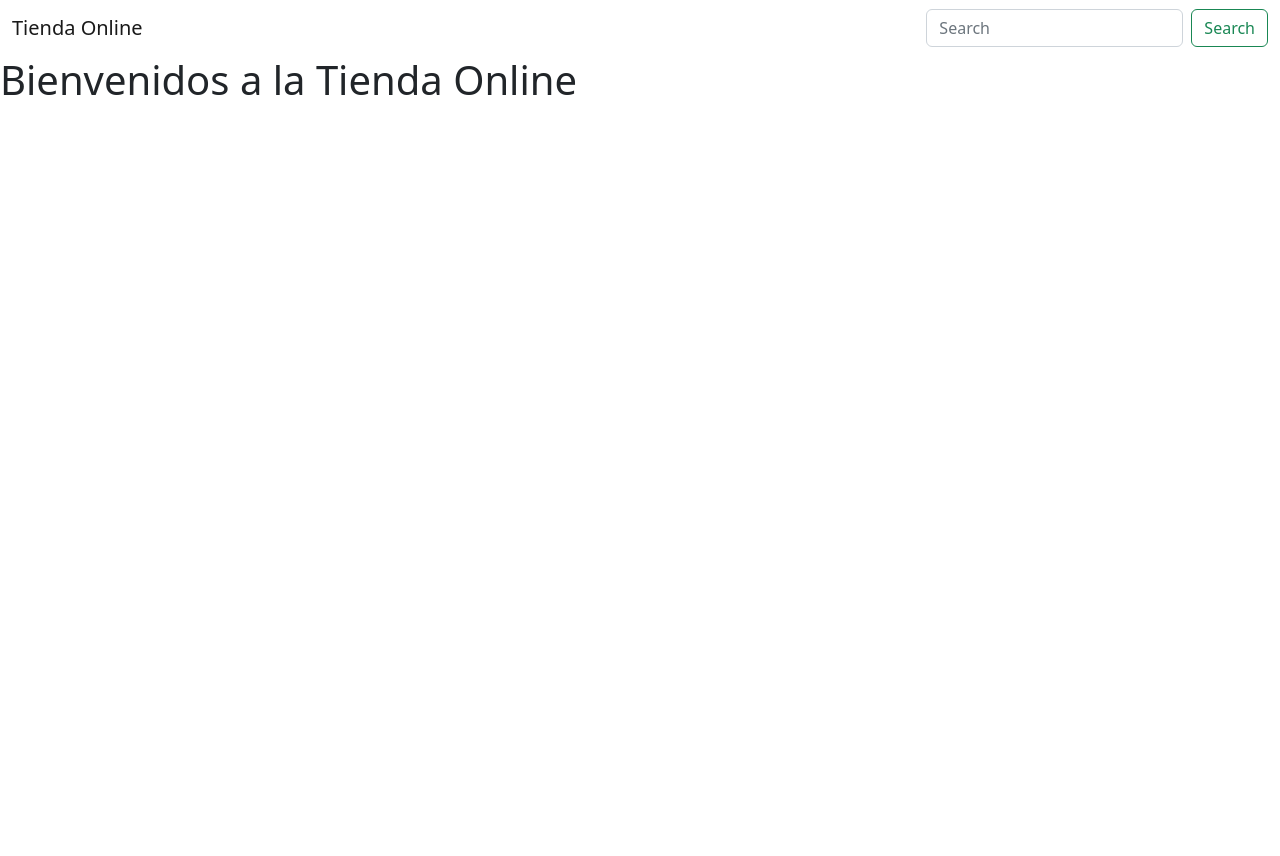
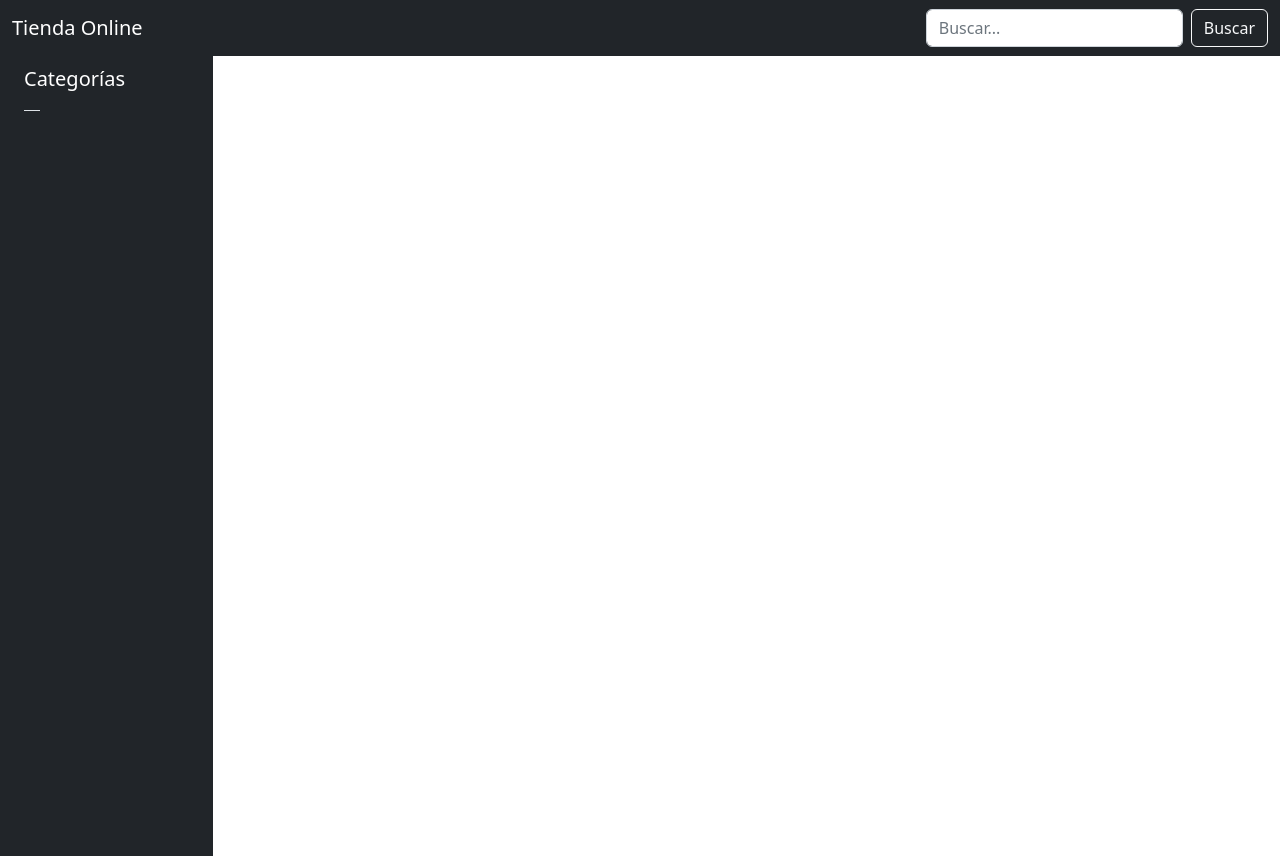
Before and after one commit to acentenom/tienda-online-frontend, a plain HTML site: page index.html in a window 1280 px wide. Before the commit the page ends 800 px from the top, so only its background shows below. Drawn offline with nearby package versions, Linux system fonts and the light colour scheme; no server answers.

Commit message:
Mejorando parte frontend

```diff
--- a/index.html
+++ b/index.html
@@ -14,61 +14,40 @@
 
 <body>
 
-
-	<nav class="navbar navbar-expand-md navbar-light">
+	<nav class="navbar navbar-expand-lg bg-dark">
 		<div class="container-fluid">
-		  <button class="navbar-toggler" type="button" data-bs-toggle="collapse" data-bs-target="#navbarTogglerDemo01" aria-controls="navbarTogglerDemo01" aria-expanded="false" aria-label="Toggle navigation">
-			<span class="navbar-toggler-icon"></span>
-		  </button>
-		  <div class="collapse navbar-collapse" id="navbar-toggler">
-			<a class="navbar-brand" onClick="consultProducts()" href="#">Tienda Online</a>
-			<ul class="nav nav-tabs navbar-nav  categories me-auto mb-2 mb-lg-0">
-			</ul>
-			<form class="d-flex" role="search">
-			  <input class="form-control me-2" type="search" placeholder="Search" name="ibxName" aria-label="Search">
-			  <button class="btn btn-outline-success" type="submit">Search</button>
-			</form>
-		  </div>
-		</div>
-	  </nav>
-
-
-
-
-	<!-- <nav class="navbar navbar-expand bg-light">
-		<div class="container-fluid">
-			<a class="navbar-brand" onClick="consultProducts()" href="#">Tienda Online</a>
-
-
-			<ul class="nav nav-tabs navbar-nav categories me-auto mb-2 mb-lg-0">
-			</ul>
-
-				<form>
-				<div class="container-fluid seacrh">
-					<div class="seacrh">
-						<div class="boton d-flex" id="search">
-							<input class="form-control me-2" type="text" name="ibxName"
-								placeholder="Buscar..." />
-							<br />
-							<button class="btn btn-outline-success" name="boton">Buscar</button>
-						</div>
+			<a class="navbar-brand text-white" onClick="consultProducts()" href="#">Tienda Online</a>
+			<div>
+				<div class="seacrh">
+					<div class="boton d-flex" id="search">
+						<input class="form-control me-2" type="text" name="boton" placeholder="Buscar..." />
+						<br />
+						<button class="btn submit btn-outline-light" type="submit" name="boton">Buscar</button>
 					</div>
 				</div>
-			</form>
 			</div>
 		</div>
-	</nav> -->
+		</div>
+	</nav>
 
-
-
-	<div class="titulo">
-		<h1>Bienvenidos a la Tienda Online</h1>
+	<div class="container-fluid">
+		<div class="row flex-nowrap">
+			<div class="col-auto col-md-3 col-xl-2 px-sm-2 px-0 bg-dark">
+				<div class="d-flex flex-column align-items-center align-items-sm-start px-3 pt-2 text-white min-vh-100">
+					<p href="/" class="d-flex align-items-center pb-3 mb-md-0 me-md-auto text-white text-decoration-none">
+						<span class="fs-5 d-none d-sm-inline">Categorías</span>
+					</p>
+					<ul
+						class="nav-tabs navbar-nav nav nav-pills flex-column mb-sm-auto mb-0 align-items-center align-items-sm-start">
+					</ul>
+				</div>
+			</div>
+			<div class="col py-4">
+				<div class="cards row row-cols-1 row-cols-md-2 row-cols-lg-4 g-2">
+				</div>
+			</div>
+		</div>
 	</div>
-
-	<div class="cards row row-cols-1 row-cols-md-2 row-cols-lg-4 g-2">
-
-	</div>
-
 
 
 	<script src="js/products.js"></script>
--- a/js/categories.js
+++ b/js/categories.js
@@ -10,11 +10,22 @@ function categoriesItem(res) {
   res.forEach((p) => {
     const categoryHTML = `
     <li class="nav-item">
-			<a class="nav-link active" onClick="consultCategoryById(${p.id})" id='aLink' aria-current="page" href="#">${p.name}</a>
-		</li>
+    <a class="nav-link" onClick="consultCategoryById(${p.id})" href="#">${p.name}</a>
+    </li>
   `;
     categoriesElement.innerHTML = categoriesElement.innerHTML + categoryHTML;
   });
 }
 
 consultCategories();
+
+
+
+
+{/* <li class="nav-item">
+<a class="nav-link active" onClick="consultCategoryById(${p.id})" id='aLink' aria-current="page" href="#">${p.name}</a>
+</li> */}
+
+{/* <li class="nav-item">
+    <a class="nav-link" onClick="consultCategoryById(${p.id})" href="#">${p.name}</a>
+    </li> */}
--- a/js/products.js
+++ b/js/products.js
@@ -86,7 +86,6 @@ buttonSearch.forEach(function (btn) {
 });
 
 const consultCategoryById = async (id) => {
-  console.log("errorID",id)
   const categoriesId = await fetch(
     `https://tienda-online-node.herokuapp.com/product/category/${id}`
   );
@@ -98,7 +97,7 @@ function productsByCategory(res) {
   productsElement.innerHTML = "";
   res.forEach((p) => {
     const searchHTML = `
-    <div class="col">
+    <div class="col" style="width: 22rem;">
     <div class="card">
     <img src="${p.url_image}" class="card-img-top" alt="Imagen del producto.">
     <div class="card-body">
@@ -116,7 +115,6 @@ function productsByCategory(res) {
 const categorySearch = document.querySelectorAll(".nav-item navbar-nav");
 
 categorySearch.forEach(function (btn) {
-  console.log("objecterror", btn);
   btn.addEventListener("click", function (e) {
     const selector = `.${this.id}`;
     const allInputs = document.querySelectorAll(selector);
--- a/style.css
+++ b/style.css
@@ -20,6 +20,24 @@
     padding: auto;
   }
 
+  /* Navbar */
+
+.navbar-nav{
+ padding-left: 1rem;
+ font-weight: bold;
+}
+
+/* Buscador */
+
+.seacrh {
+  display: flex;
+  justify-content: end;
+  background-color: dark;
+  width: auto;
+}
+
+
+
 /* Adaptable (Responsive) */
 
 @media screen and (max-width: 700px) {
```
Lines whose indentation alone changed are shown as unchanged.
